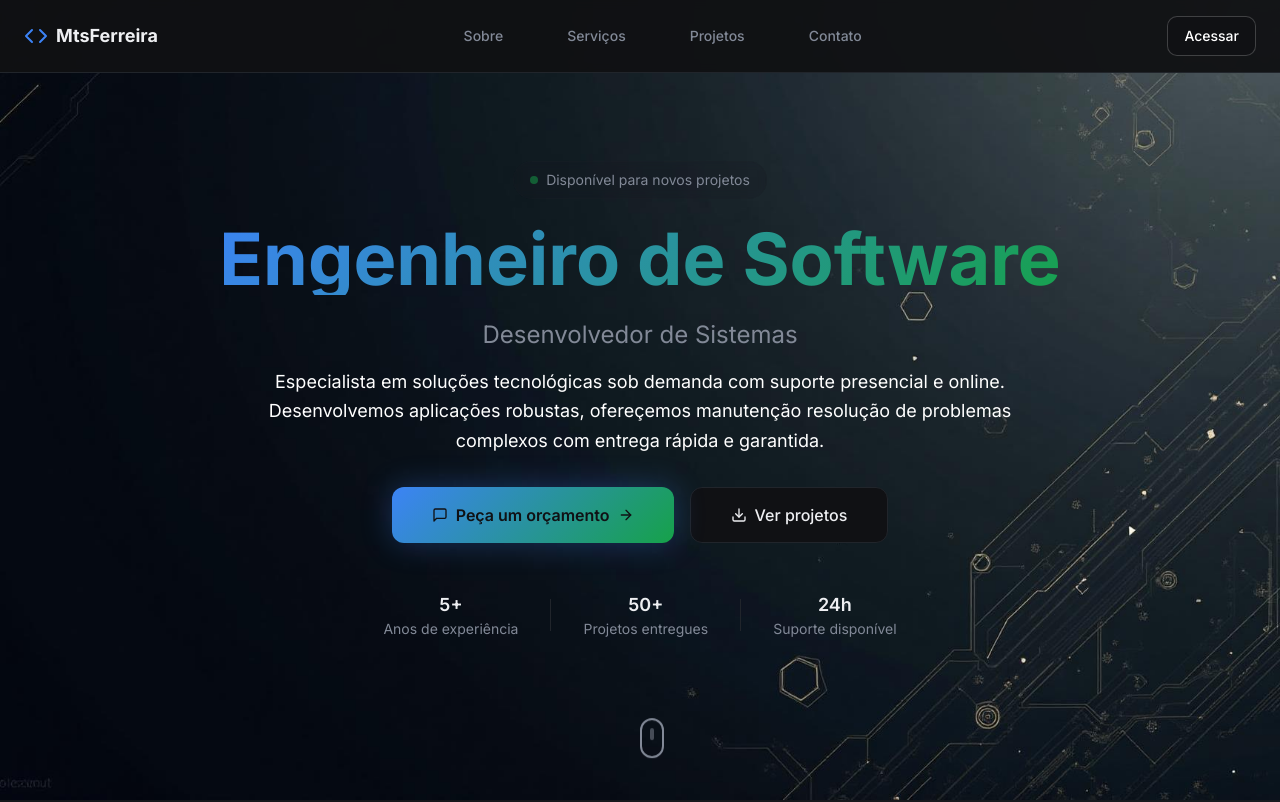
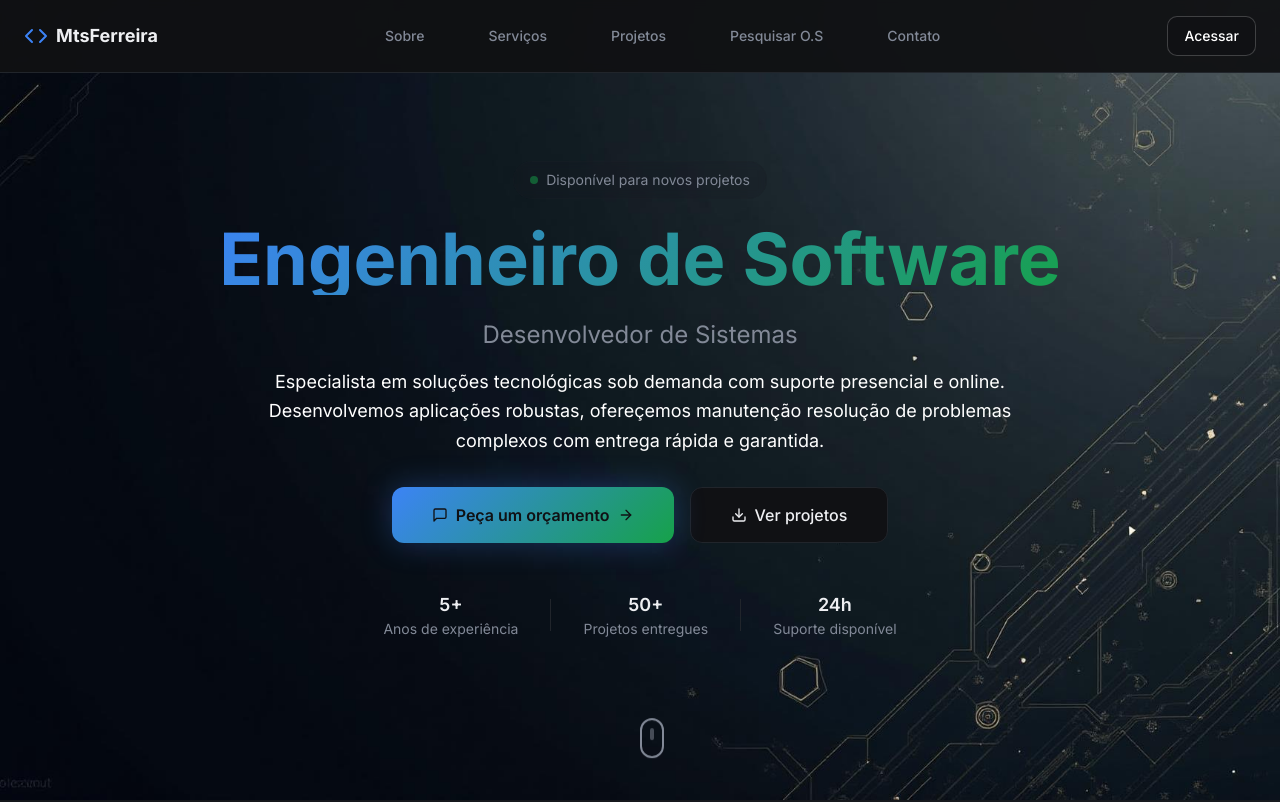
Before and after one commit to mmatteuus/mtsferreira, a React (Vite) app: page / in a window 1280 px wide. Shown: the top 802 px of the page. Built offline with nearby package versions, Linux system fonts and the light colour scheme.

Commit message:
Add "pesquisar o.s" button
Added a button with the text "pesquisar o.s" to the header.

```diff
--- a/src/components/Header.tsx
+++ b/src/components/Header.tsx
@@ -32,6 +32,9 @@ const Header = () => {
             </Button>
             <Button variant="nav" onClick={() => scrollToSection('projetos')}>
               Projetos
+            </Button>
+            <Button variant="nav" onClick={() => scrollToSection('pesquisar-os')}>
+              Pesquisar O.S
             </Button>
             <Button variant="nav" onClick={() => scrollToSection('contato')}>
               Contato
@@ -70,6 +73,9 @@ const Header = () => {
               <Button variant="nav" onClick={() => scrollToSection('projetos')} className="justify-start">
                 Projetos
               </Button>
+              <Button variant="nav" onClick={() => scrollToSection('pesquisar-os')} className="justify-start">
+                Pesquisar O.S
+              </Button>
               <Button variant="nav" onClick={() => scrollToSection('contato')} className="justify-start">
                 Contato
               </Button>
```
